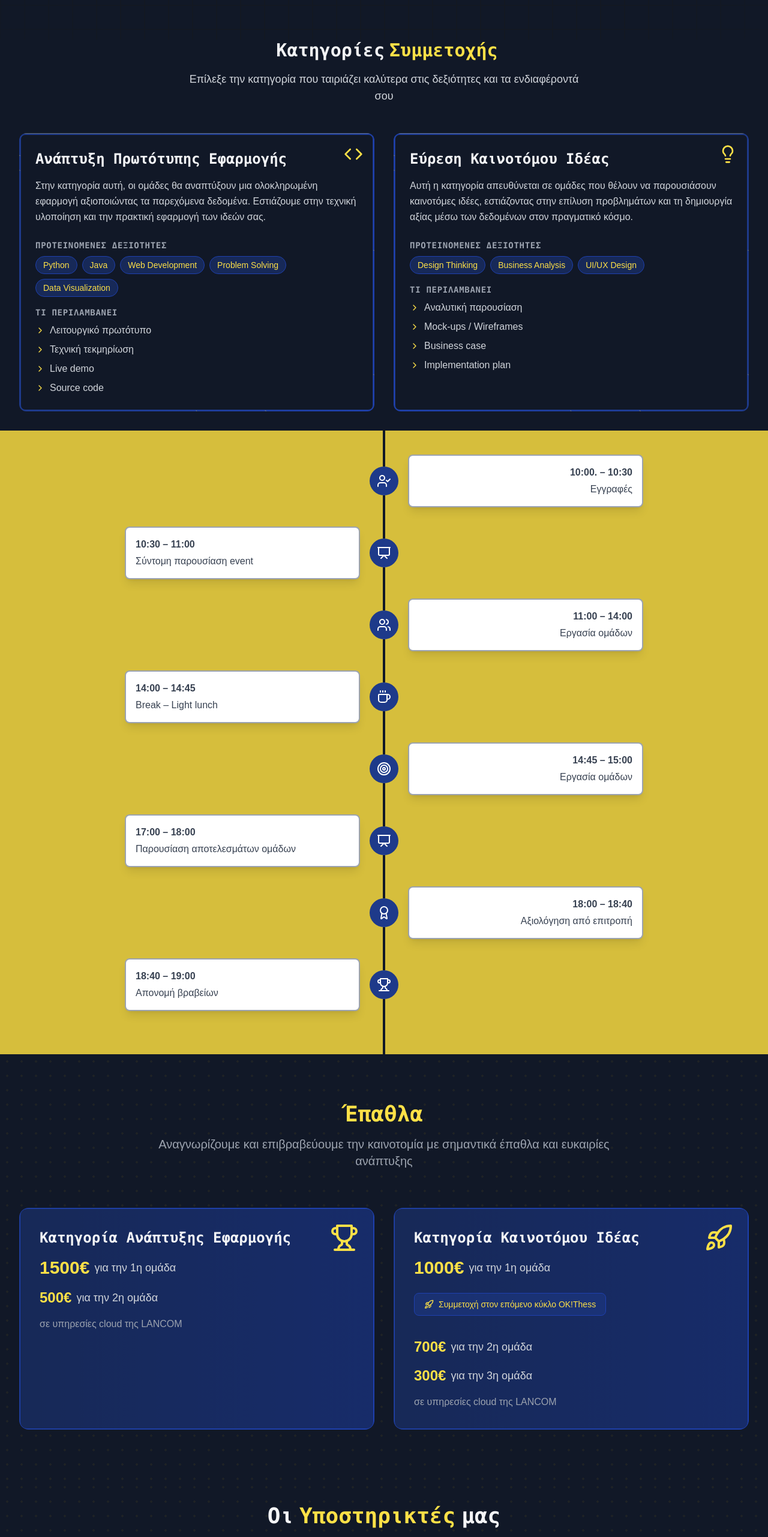
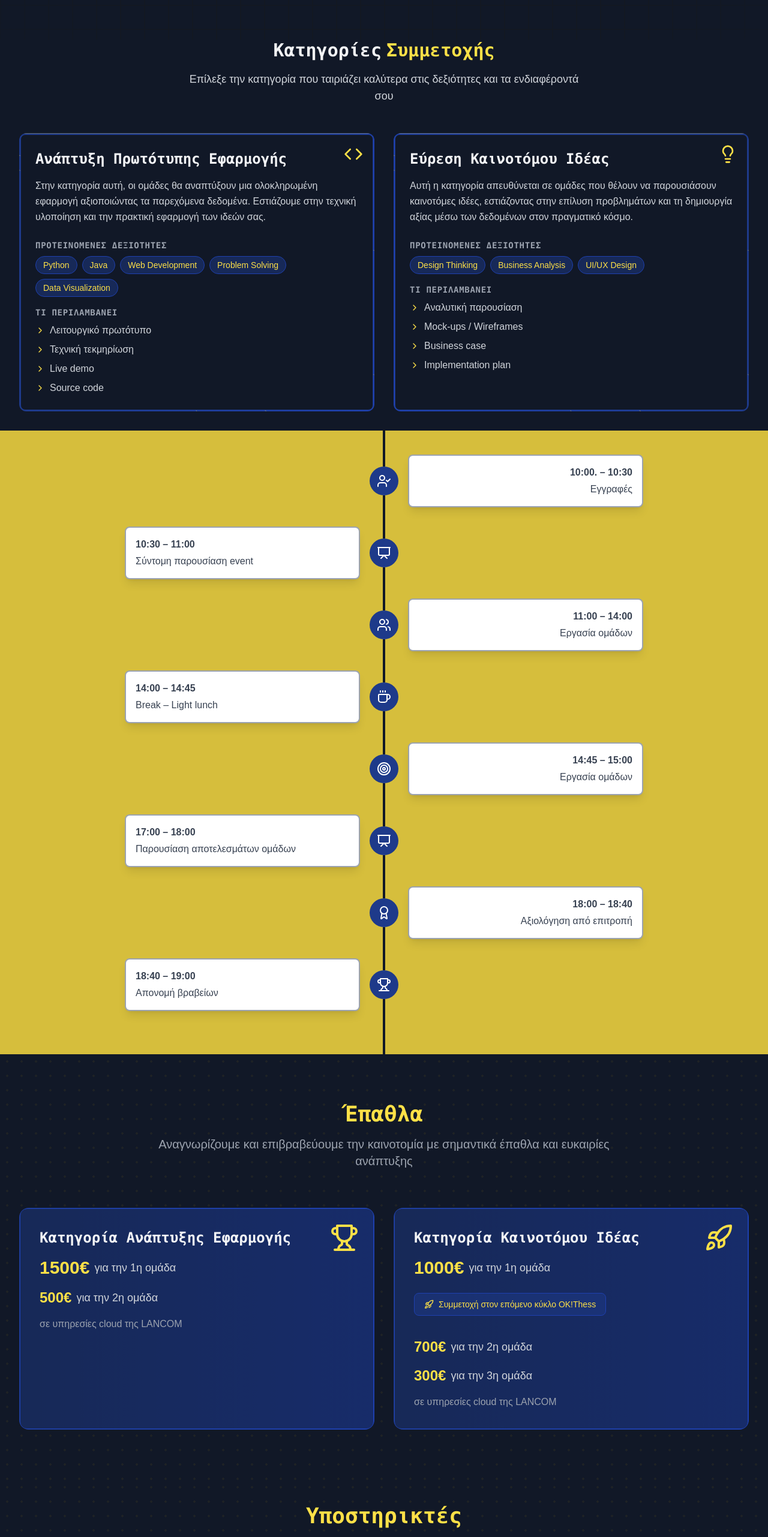
Before and after one commit to TonyGnk/datathon-website, a Next.js app: page / in a window 1280 px wide. Shown: the part 1512-4075 px from the top of the page at 60% size. Built offline with nearby package versions, Linux system fonts and the light colour scheme; no server answers.

Commit message:
Refactor CategoriesSection and SponsorsSection components for improved layout and clarity; update dev script in package.json and remove unused register API

```diff
--- a/components/CategoriesSection.js
+++ b/components/CategoriesSection.js
@@ -120,9 +120,13 @@ const CategoriesSection = () => {
 
             <div className="max-w-7xl mx-auto px-4 sm:px-6 lg:px-8">
                 <div className="text-center mb-12">
-                    <h2 className="font-mono text-3xl font-bold text-gray-100 mb-4">
+                    {/* <h2 className="font-mono text-3xl font-bold text-gray-100 mb-4">
                         Κατηγορίες
-                        <span className="-mx-[10px] text-yellow-300"> Συμμετοχής </span>
+                        <span className="text-yellow-300"> Συμμετοχής </span>
+                    </h2> */}
+                    <h2 className="font-mono text-3xl font-bold text-gray-100 mb-4 text-center flex flex-wrap justify-center gap-x-2">
+                        <span>Κατηγορίες</span>
+                        <span className="text-yellow-300">Συμμετοχής</span>
                     </h2>
                     <p className="text-lg text-gray-300 max-w-2xl mx-auto">
                         Επίλεξε την κατηγορία που ταιριάζει καλύτερα στις δεξιότητες και τα ενδιαφέροντά σου
--- a/components/SponsorsSection.js
+++ b/components/SponsorsSection.js
@@ -92,11 +92,11 @@ const SponsorsSection = () => {
 
             <div className="relative max-w-7xl mx-auto px-4 sm:px-6 lg:px-8">
                 <div className="text-center mb-14">
-                    <h2 className="font-mono text-4xl font-bold text-gray-100 mb-3">
-                        Οι<span className="mx-[10px] text-yellow-300">Υποστηρικτές</span>μας</h2>
+                    <h2 className="font-mono text-4xl font-bold text-gray-100 mb-3 text-yellow-300">
+                        Υποστηρικτές</h2>
 
                     <p className="text-xl text-gray-400 max-w-2xl mx-auto">
-                        Ευχαριστούμε τους συνδιοργανωτές και χορηγούς μας που κάνουν το Datathon 2024 πραγματικότητα
+                        Ευχαριστούμε τους συνδιοργανωτές και χορηγούς μας που κάνουν το Datathon πραγματικότητα
                     </p>
                 </div>
 
@@ -136,6 +136,7 @@ const SponsorsSection = () => {
                                 Υποστηρικτές
                             </span>
                         </h3>
+
                         <div className="grid md:grid-cols-3 gap-6">
                             {supportSponsors.map((sponsor, index) => (
                                 <SponsorCard key={index} {...sponsor} tier="support" />
--- a/package.json
+++ b/package.json
@@ -3,7 +3,7 @@
   "version": "0.1.0",
   "private": true,
   "scripts": {
-    "dev": "next dev",
+    "dev": "next dev -H 0.0.0.0",
     "build": "next build",
     "start": "next start"
   },
```
Also changed, not shown: pages/api/register.js (deleted, +0 -28 lines).
